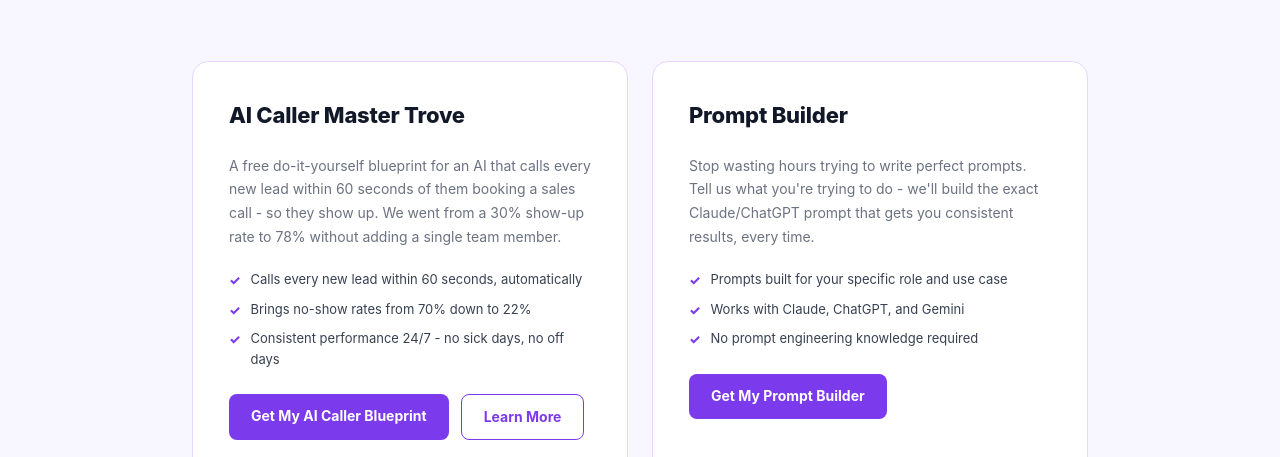
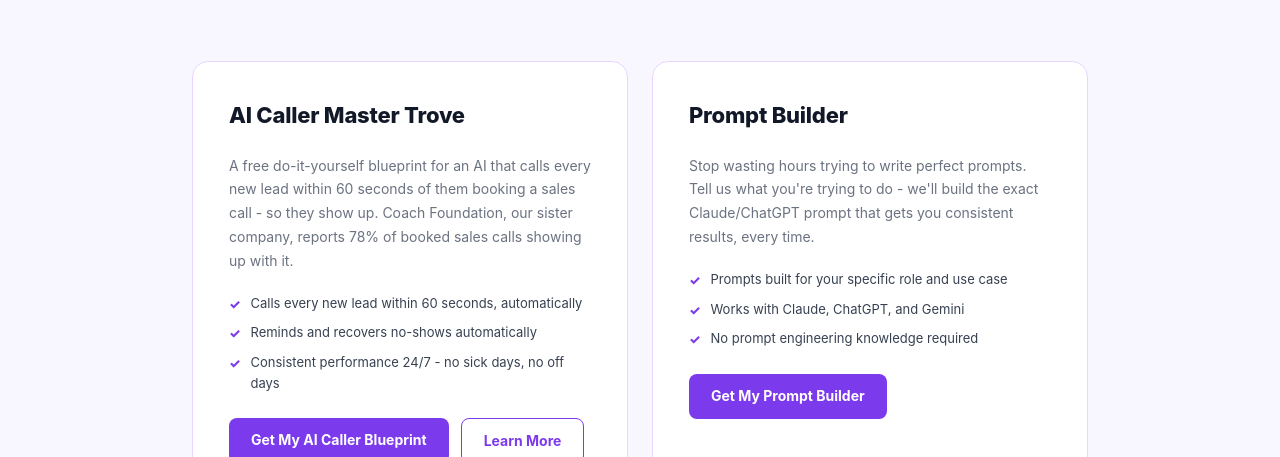
Before and after one commit to the-AI-Shift-0/website, a plain HTML site: page tools/index.html in a window 1280 px wide. Shown: the part 343-800 px from the top of the page. Drawn offline with Linux system fonts and the light colour scheme.

Commit message:
fix(site): attribute the 78% show-up figure on the tools page
The AI Caller card on /tools/ claimed a 30% to 78% show-up jump and 70% to 22% no-shows as The AI Shift's own result, while every other page attributes 78% to Coach Foundation. A credit reviewer comparing pages would see the inconsistency, so the card now says Coach Foundation reports 78% and drops the unsourced before and after figures.

Changes:
- tools/index.html

Co-Authored-By: Claude Sonnet 5.5 <noreply@anthropic.com>

```diff
--- a/tools/index.html
+++ b/tools/index.html
@@ -94,10 +94,10 @@
 
   <div class="tool-card">
     <div class="tool-title">AI Caller Master Trove</div>
-    <p class="tool-desc">A free do-it-yourself blueprint for an AI that calls every new lead within 60 seconds of them booking a sales call - so they show up. We went from a 30% show-up rate to 78% without adding a single team member.</p>
+    <p class="tool-desc">A free do-it-yourself blueprint for an AI that calls every new lead within 60 seconds of them booking a sales call - so they show up. Coach Foundation, our sister company, reports 78% of booked sales calls showing up with it.</p>
     <ul class="tool-bullets">
       <li>Calls every new lead within 60 seconds, automatically</li>
-      <li>Brings no-show rates from 70% down to 22%</li>
+      <li>Reminds and recovers no-shows automatically</li>
       <li>Consistent performance 24/7 - no sick days, no off days</li>
     </ul>
     <div class="tool-actions">
```
